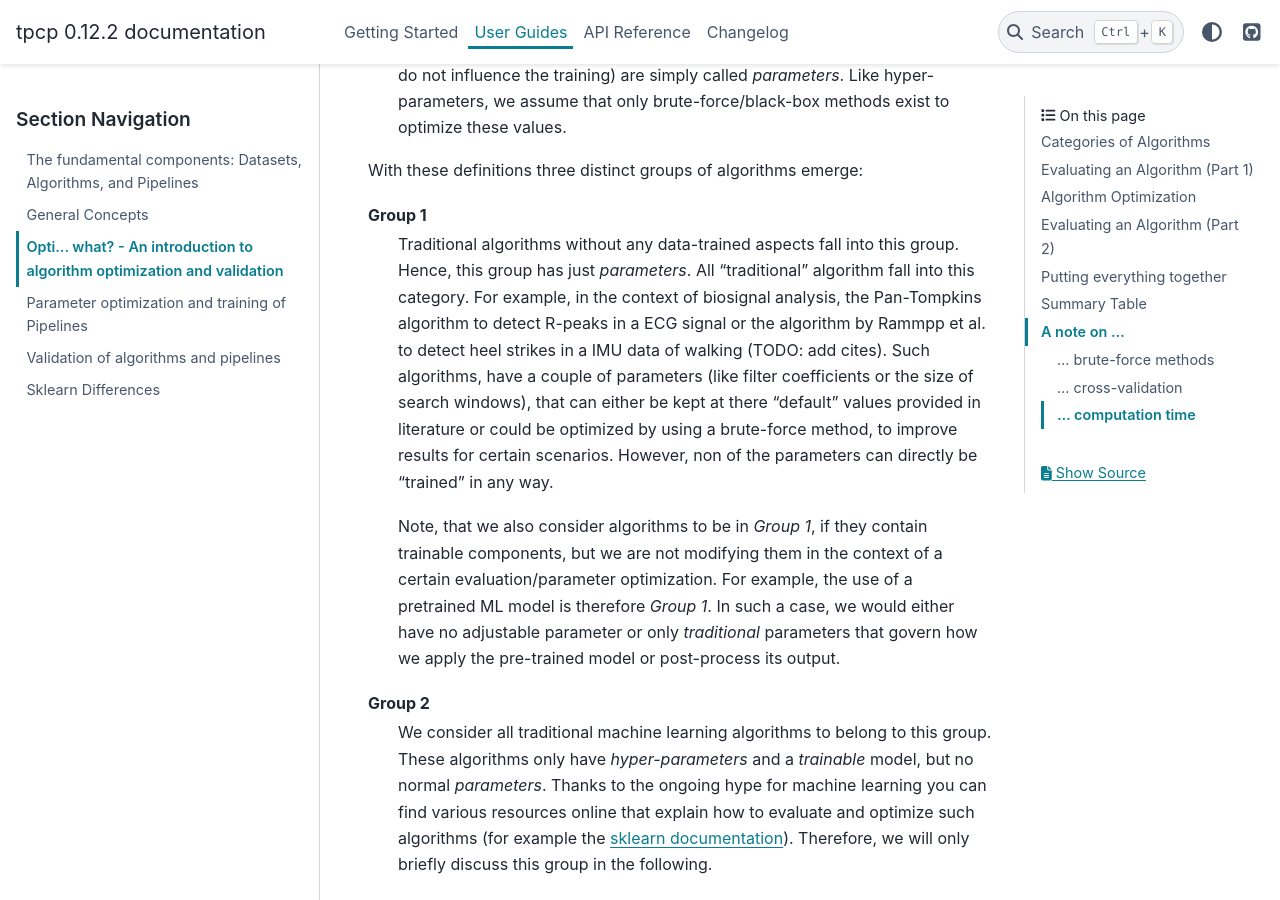
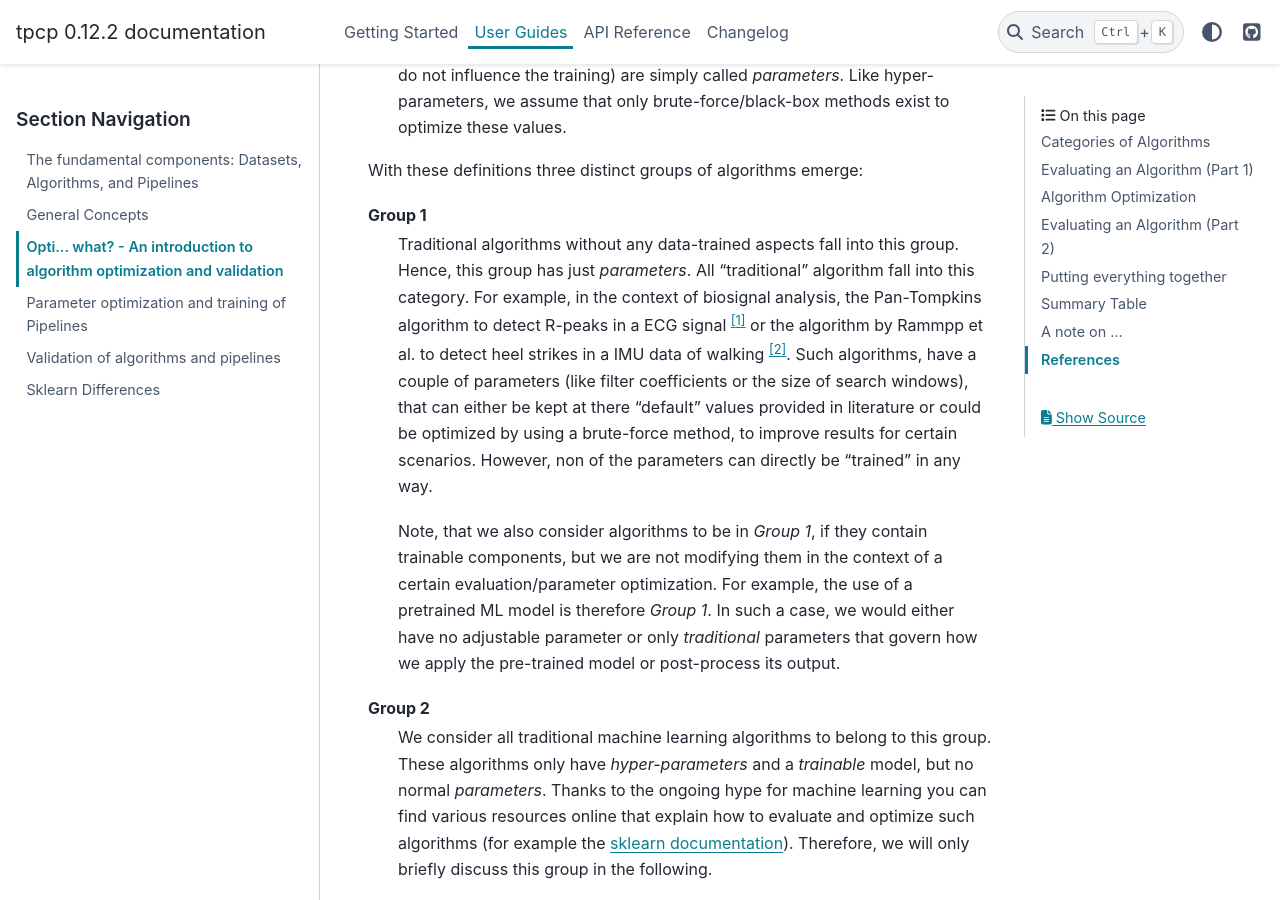
Before and after one commit to mad-lab-fau/tpcp, a Sphinx documentation site: the page built from docs/guides/algorithm_evaluation.rst, in a window 1280 px wide and 900 px high, scrolled down 1785 px. Built offline with Sphinx 7.4.7 and the PyData theme 0.15.4, drawn with Linux system fonts in a browser that asks for light colours; pages that are not in the unit, such as notebooks, are missing from menus; some of the changed text lies outside the part shown.

Commit message:
Resolved visible todos or turned them into github issues

```diff
--- a/docs/guides/algorithm_evaluation.rst
+++ b/docs/guides/algorithm_evaluation.rst
@@ -63,8 +63,8 @@ Group 1
     Traditional algorithms without any data-trained aspects fall into this group.
     Hence, this group has just *parameters*.
     All "traditional" algorithm fall into this category.
-    For example, in the context of biosignal analysis, the Pan-Tompkins algorithm to detect R-peaks in a ECG signal or
-    the algorithm by Rammpp et al. to detect heel strikes in a IMU data of walking (TODO: add cites).
+    For example, in the context of biosignal analysis, the Pan-Tompkins algorithm to detect R-peaks in a ECG signal [1]_
+    or the algorithm by Rammpp et al. to detect heel strikes in a IMU data of walking [2]_.
     Such algorithms, have a couple of parameters (like filter coefficients or the size of search windows), that can
     either be kept at there "default" values provided in literature or could be optimized by using a brute-force method,
     to improve results for certain scenarios.
@@ -683,3 +683,10 @@ While this might be less robust, or even might lead to accidental train-test lea
 to human biases, it is better than not being able to do an experiment at all.
 This should absolutely not incentivize you to do the same, if you are annoyed by your computer needing to work for
 5 min, but it should simply show you that this guide assumes an "ideal world", which you can not always expect.
+
+
+References
+==========
+
+.. [1] Pan and Tompkins, “A Real-Time QRS Detection Algorithm.”
+.. [2] Rampp et al., “Inertial Sensor-Based Stride Parameter Calculation From Gait Sequences in Geriatric Patients.”
--- a/docs/guides/general_concepts.rst
+++ b/docs/guides/general_concepts.rst
@@ -1,5 +1,6 @@
 General Concepts
 ================
+.. _general_concepts:
 
 Parameters
 ----------
--- a/docs/guides/sklearn_differences.rst
+++ b/docs/guides/sklearn_differences.rst
@@ -1,5 +1,6 @@
 Sklearn Differences
 ===================
+.. _sklearn_differences:
 
 The core of the tpcp API is inspired by the scikit-learn API.
 However, sklearn (by nature) is focused on supervised machine learning algorithms and hence, their focus is on making
```
Also changed, not shown: 2 other files.
